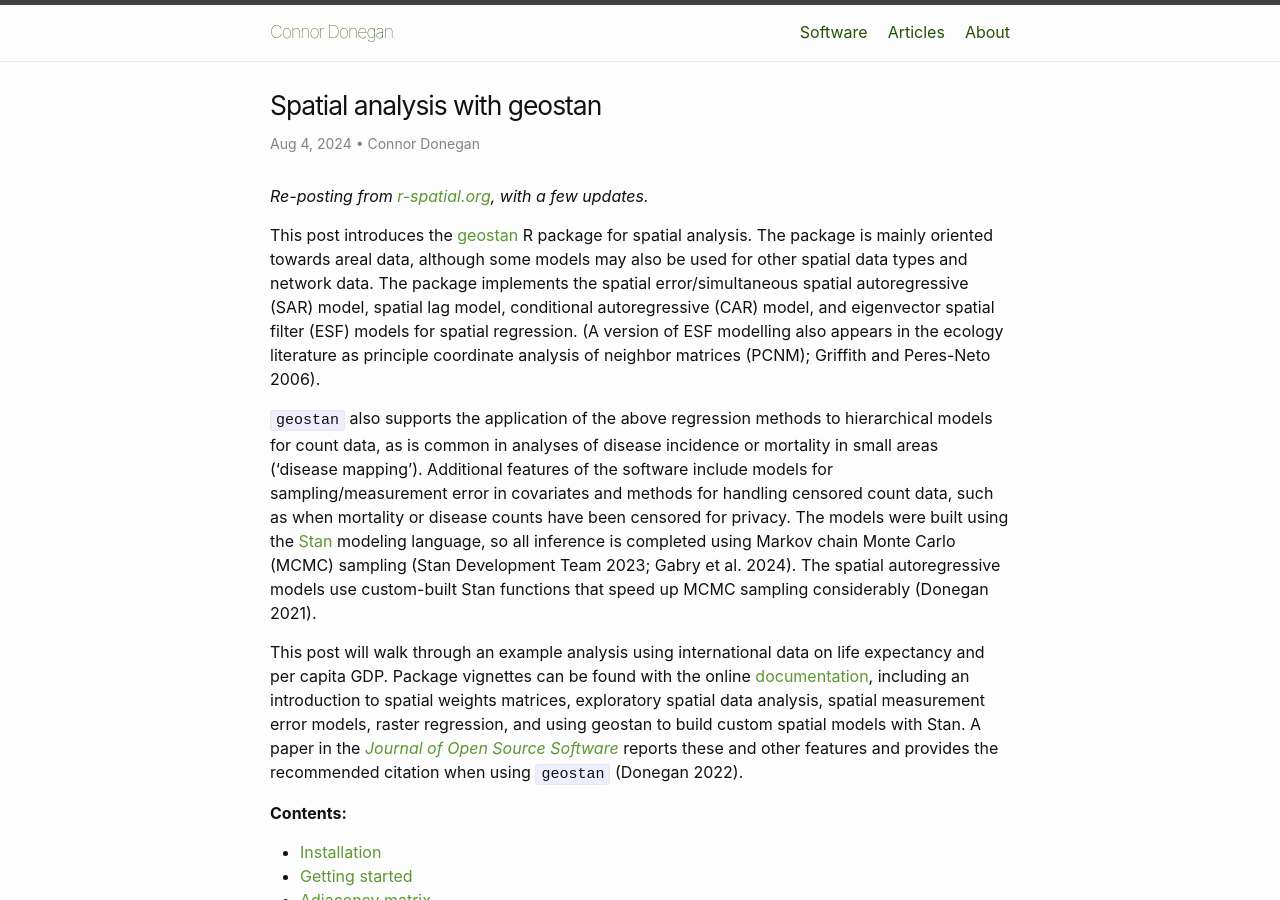
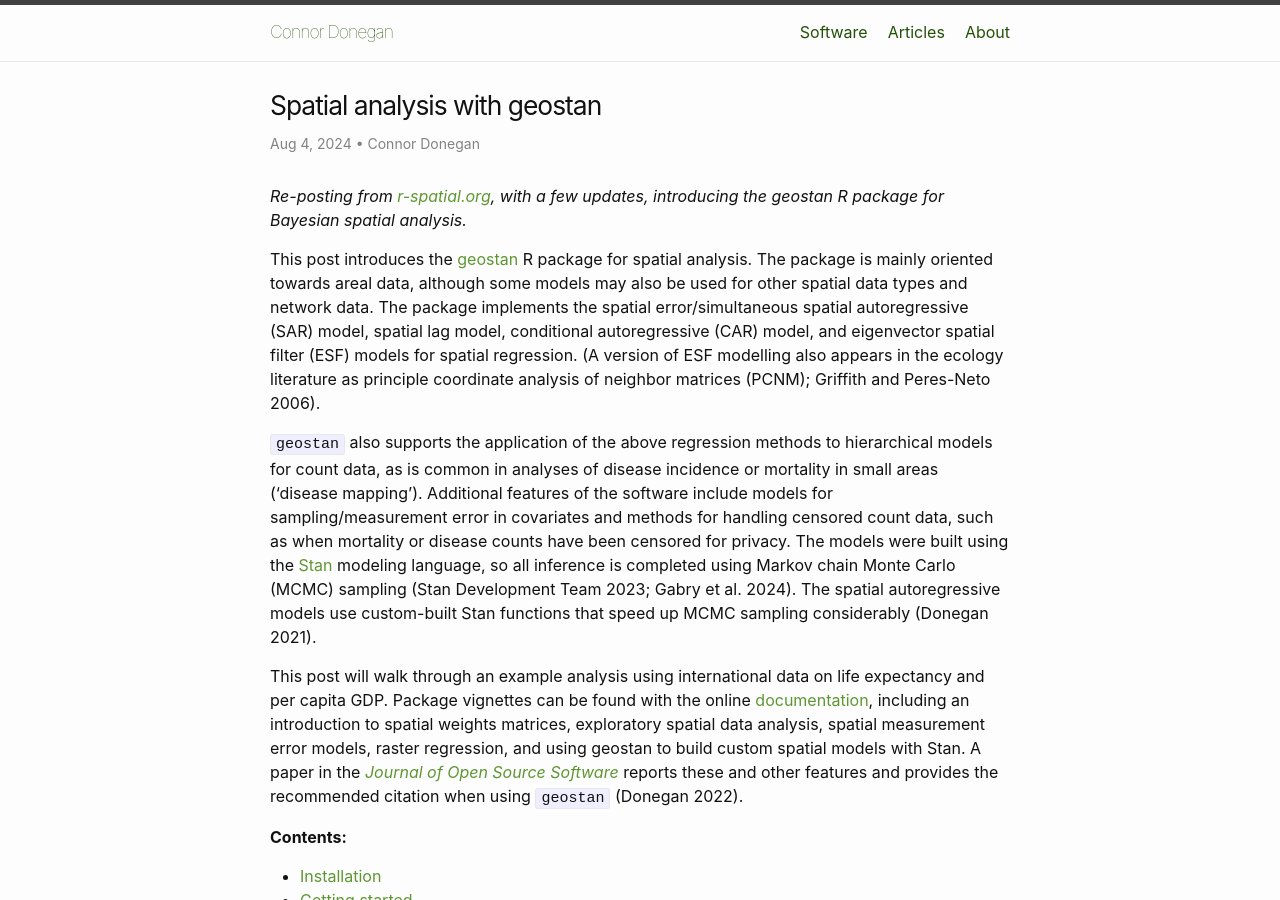
Before and after one commit to ConnorDonegan/connordonegan.github.io, a Jekyll site: the page built from _posts/2024-08-04-spatial-analysis-geostan.markdown, in a window 1280 px wide and 900 px high. Built offline with Jekyll 4.4.1, drawn with Linux system fonts in a browser that asks for light colours; comment, search, counter and statistics services are not loaded.

Commit message:
improve lead

```diff
--- a/_posts/2024-08-04-spatial-analysis-geostan.markdown
+++ b/_posts/2024-08-04-spatial-analysis-geostan.markdown
@@ -6,7 +6,7 @@ categories: [Statistics, Public_health]
 ---
 
 <em>
-Re-posting from <a href="https://r-spatial.org">r-spatial.org</a>, with a few updates.
+Re-posting from <a href="https://r-spatial.org">r-spatial.org</a>, with a few updates, introducing the geostan R package for Bayesian spatial analysis.
 </em>
 
 
```
